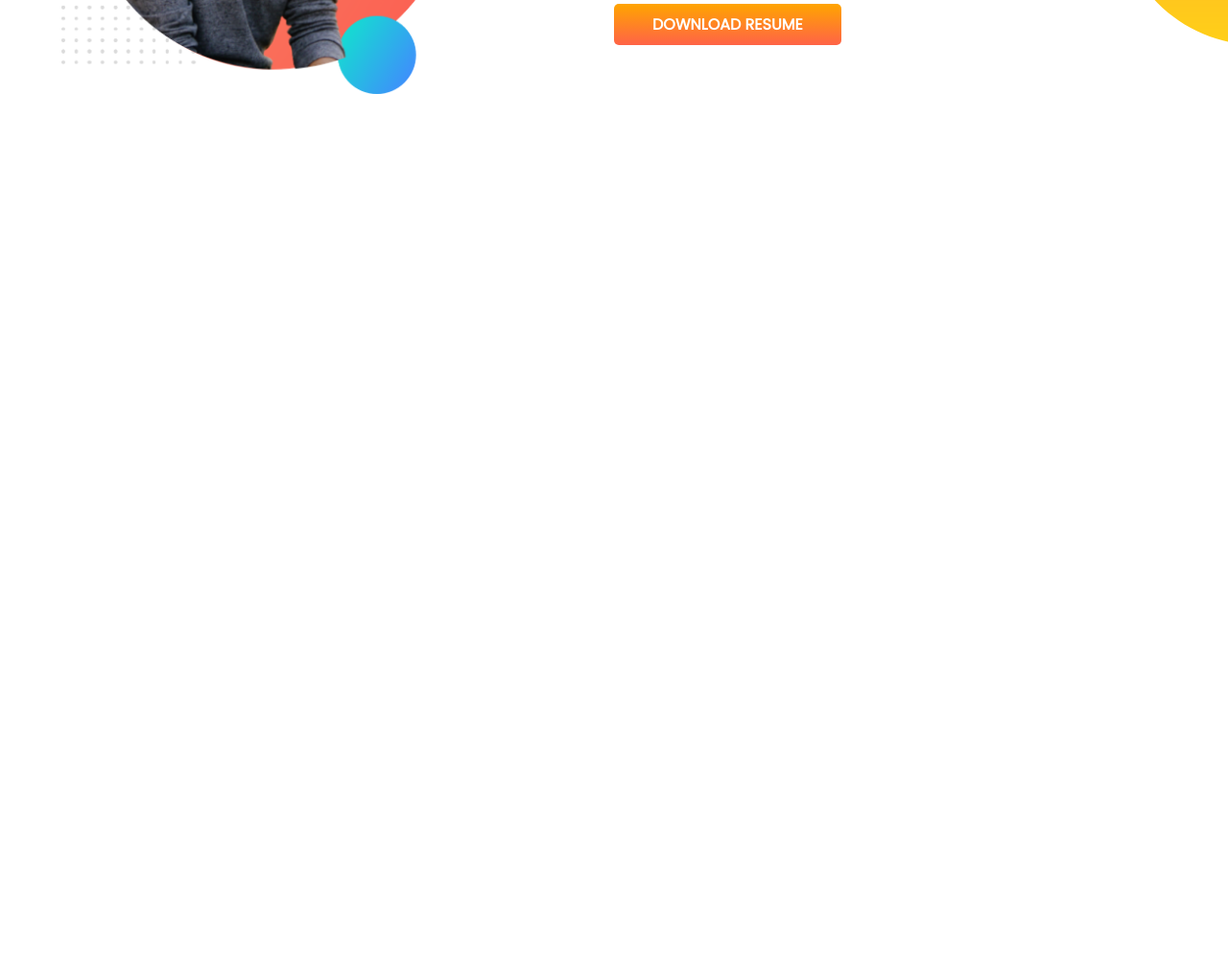
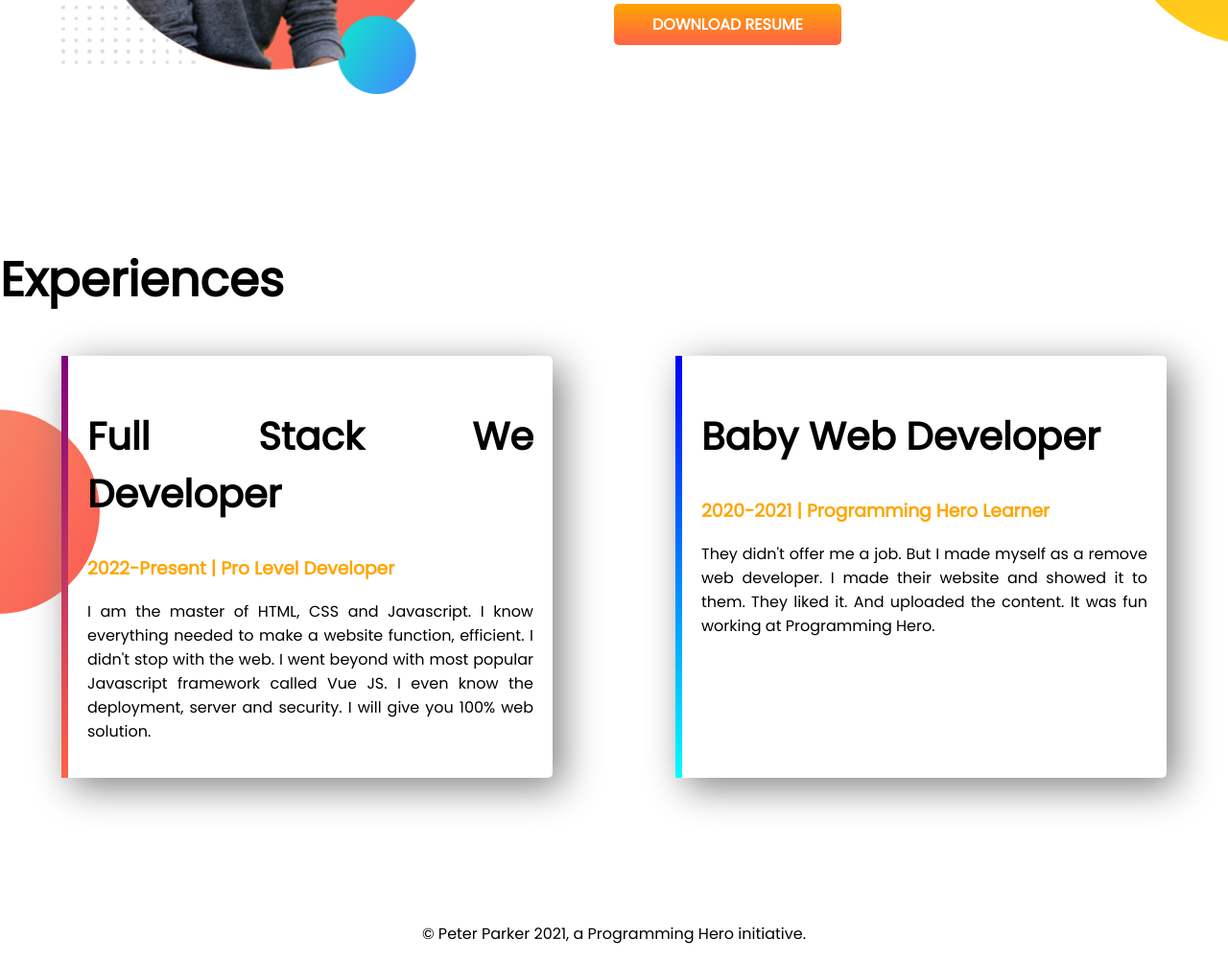
Before and after one commit to shahidmonowarr/developer-portfolio, a plain HTML site: page index.html in a window 1280 px wide. Shown: the part 997-1999 px from the top of the page at 96% size. Before the commit the page ends 1252 px from the top, so only its background shows below. Drawn offline with Linux system fonts and the light colour scheme.

Commit message:
footer and experience added

```diff
--- a/index.html
+++ b/index.html
@@ -13,7 +13,7 @@
 </head>
 
 <body>
-    <section class="top-banner">
+    <section class="top-banner flexible-container">
         <div class="half-width">
             <h1>Welcome To</h1>
             <h1> <span class="orange-view">Shahid Monowar</span> World</h1>
@@ -28,7 +28,7 @@
             <img src="images/shahid-bg.png" alt="">
         </div>
     </section>
-    <section class="dream-big">
+    <section class="dream-big flexible-container">
         <div class="half-width">
             <img src="images/shahid-bg3.png" alt="">
         </div>
@@ -41,6 +41,30 @@
             <a class="link-button" target="_blank" href="">DOWNLOAD RESUME</a>
         </div>
     </section>
+    <section class="experience-area">
+        <h1>Experiences</h1>
+        <div class="flexible-container">
+            <div id="full-stack-experience" class="experience-item">
+                <h2>Full Stack We Developer</h2>
+                <h3 class="orange-view">2022-Present | Pro Level Developer</h3>
+                <p>I am the master of HTML, CSS and Javascript. I know everything needed to make a website function,
+                    efficient. I didn't stop with the web. I went beyond with most popular Javascript framework called
+                    Vue
+                    JS. I even know the deployment, server and security. I will give you 100% web solution.</p>
+            </div>
+            <div id="web-developer-experience" class="experience-item">
+                <h2>Baby Web Developer</h2>
+                <h3 class="orange-view">2020-2021 | Programming Hero Learner</h3>
+                <p>They didn't offer me a job. But I made myself as a remove web developer. I made their website and
+                    showed
+                    it to them. They liked it. And uploaded the content. It was fun working at Programming Hero.</p>
+            </div>
+        </div>
+
+    </section>
+    <footer>
+        <p>© Peter Parker 2021, a Programming Hero initiative.</p>
+    </footer>
 
 </body>
 
--- a/style.css
+++ b/style.css
@@ -5,17 +5,22 @@ body{
 h1{
     font-size: 50px
 }
+h2{
+    font-size: 40px;
+}
 
 .orange-view{
     color: orange;
 }
-section{
+.flexible-container{
     display: flex;
     margin-bottom: 150px;
 }
 .half-width {
+    text-align: justify;
     width: 50%;
     padding-left: 5%;
+
 
 }
 #dream{
@@ -43,3 +48,32 @@ section{
     background-repeat: no-repeat;
     background-position: right;
 }
+.experience-item{
+    width: 40%;
+    margin-left: 5%;
+    margin-right: 5%;
+    padding: 20px;
+    border-radius: 5px;
+    box-shadow: 10px 10px 40px gray;
+
+}
+.experience-area{
+    background-image: url(images/exp-bg.png);
+    background-repeat: no-repeat;
+    background-position: left;
+}
+#web-developer-experience{
+    text-align: justify;
+    border-left: 7px solid;
+    border-image: linear-gradient(blue, cyan);
+    border-image-slice: 1;
+}
+#full-stack-experience{
+    text-align: justify;
+    border-left: 7px solid;
+    border-image: linear-gradient(purple, tomato);
+    border-image-slice: 1;
+}
+footer p{
+    text-align: center;
+}
```
Also changed, not shown: images/jhankar.png (deleted), images/jhankar2.png (deleted), showOff/BeautyPlus_20191215194856342_save.jpg (deleted), showOff/BeautyPlus_20200127145403638_save.jpg (deleted), showOff/BeautyPlus_20200301204621599_save.jpg (deleted), showOff/BeautyPlus_20200920200733078_save.jpg (deleted), 1 other file.
